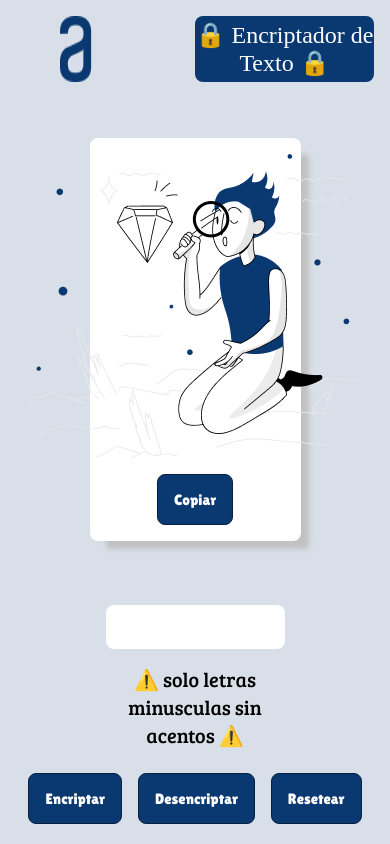
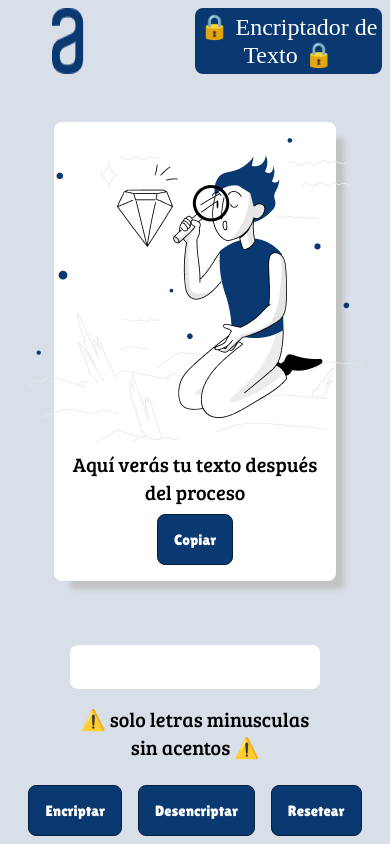
Before and after one commit to KaonyKampus/encriptador_texto_oracle, a plain HTML site: page index.html in a window 390 px wide. Both pictures are taken after a click on the button "Resetear". Shown: the top 844 px of the page. Drawn offline with Linux system fonts and the light colour scheme; a web font is replaced by a local one.

Commit message:
add responsive

```diff
--- a/app.js
+++ b/app.js
@@ -54,7 +54,6 @@ function clickFunction(){
         const element1 = document.querySelector("#parag-copied");
         element1.innerHTML = "¡Texto encriptado con éxito!"
     }
-
 }
 
 
@@ -80,7 +79,9 @@ function resetTextBox (){
     const resetBox = document.querySelector("#textBox");
     const resetText = document.querySelector("#convertido");
         resetBox.value = " ";
-        resetText.innerHTML = " ";
+        resetText.innerHTML = "Aquí verás tu texto después del proceso";
+
+
 }
 
 
--- a/index.html
+++ b/index.html
@@ -9,7 +9,7 @@
 </head>
 <body>
     <header class="header">
-            <img src="./assets/Logo.png" alt="">
+            <img class="logo__alura" src="./assets/Logo.png" alt="">
             <h1 class="title">
                 🔒 Encriptador de Texto 🔒
             </h1>
@@ -30,6 +30,7 @@
         <div class="box__2">
             <img src="./assets/Muñeco.png" alt="muneco">
             <p class="parag__encriptado" id="convertido">
+                Aquí verás tu texto después del proceso
             </p>
             <button class="button"  onclick="copyText()">Copiar</button>
         </div>
--- a/style.css
+++ b/style.css
@@ -180,8 +180,11 @@ body{
 }
 
 @media (max-width: 800PX) {
+
+
     .header{
         justify-content: space-between;
+        margin:0.5rem;
     }
 
     .title{
@@ -194,4 +197,12 @@ body{
         align-items: center;
     }
 
+    .box__1{
+        width: 70%;
+    }
+
+    .box__2{
+        width: 70%;
+    }
+
 }
```
